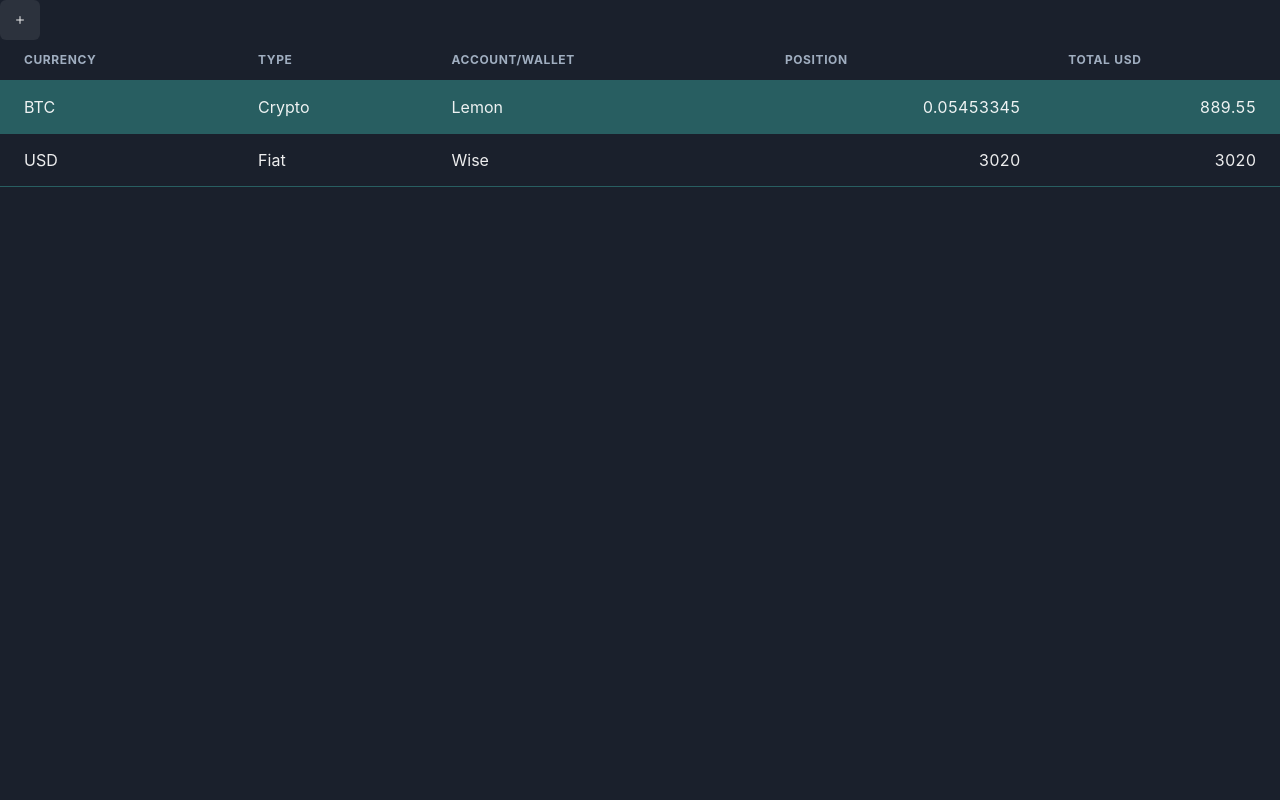
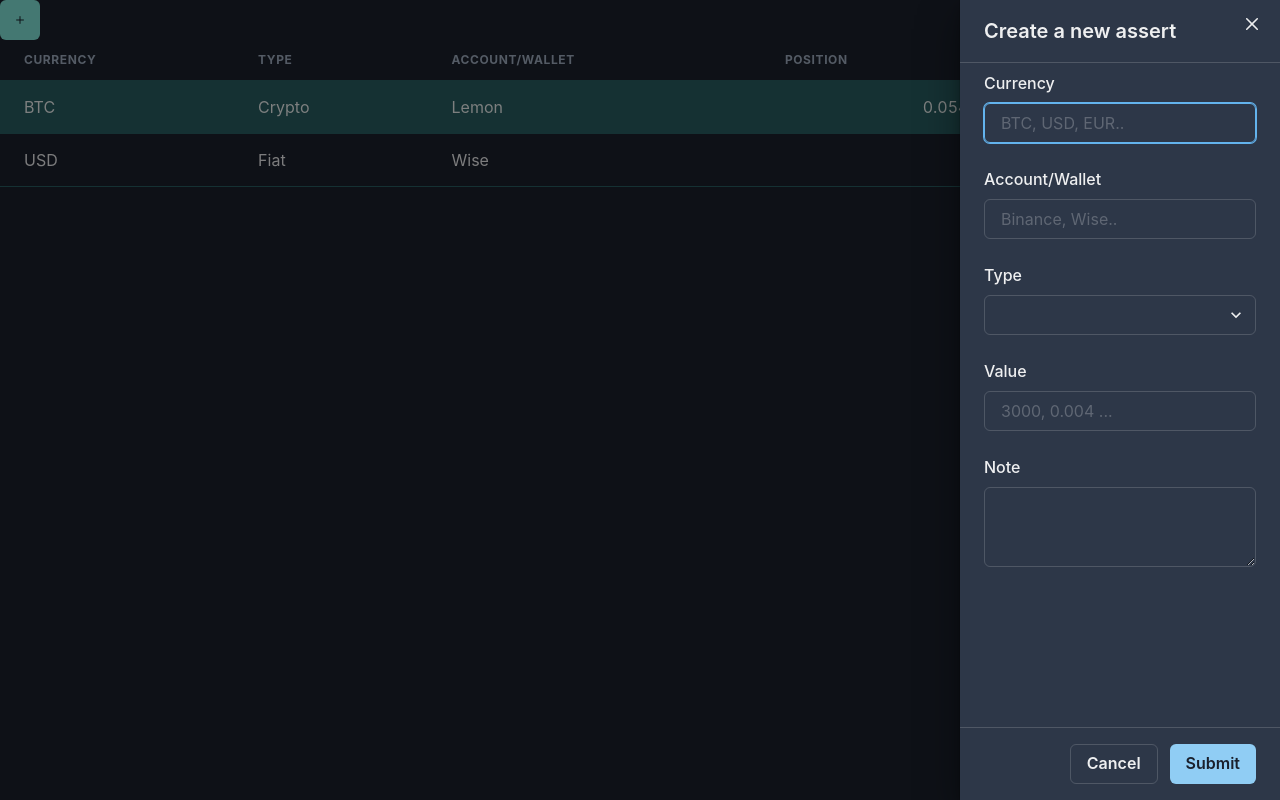
Before and after one commit to chinocejas/nextjs-blog, a Next.js app: page /FollowAssets in a window 1280 px wide. Both pictures are taken after a click on the button "Add Assert". Built offline with nearby package versions, Linux system fonts and the light colour scheme.

Commit message:
Adding element to list. Need Fix multiple values

```diff
--- a/components/FollowAssert/DrawerAddAssert.js
+++ b/components/FollowAssert/DrawerAddAssert.js
@@ -1,4 +1,5 @@
 import React from "react";
+import { IoIosAdd, IoAdd } from "react-icons/io";
 import {
   Drawer,
   DrawerBody,
@@ -9,80 +10,134 @@ import {
   DrawerCloseButton,
   useDisclosure,
   useRef,
+  IconButton,
   Button,
   AddIcon,
-  Stack,Box,FormLabel,Input,InputGroup, InputLeftAddon, InputRightAddon,Select,Textarea
-} from '@chakra-ui/react'
+  Stack,
+  Box,
+  FormLabel,
+  Input,
+  InputGroup,
+  InputLeftAddon,
+  InputRightAddon,
+  Select,
+  Textarea,
+} from "@chakra-ui/react";
 
-export default function DrawerAddAssert() {
-  const { isOpen, onOpen, onClose } = useDisclosure()
-  const firstField = React.useRef()
+export default function DrawerAddAssert(props) {
+  const { isOpen, onOpen, onClose, getDisclosureProps } = useDisclosure();
+  const firstField = React.useRef();
+  let assertList = props.assertList ;
+  var modelAssert = {
+    currency: "",
+    type: "",
+    accountWallet: "",
+    value: "",
+  };
+  const [assertValue, setAssertValue] = React.useState(modelAssert);
+  const [assertListValues] = React.useState(props.assertList);
+  const setAssertListValues = props.setAssertListValues;
+  //const assertListValues = props.assertList;
+  const changeHandler = (e) => {
+    const newAssertValue = { ...assertValue, [e.target.name]: e.currentTarget.value };
+    setAssertValue(newAssertValue);
+  };
+
+  const submitNewAssert = () => {
+    debugger;
+    setAssertListValues(prevState => {
+      console.log('prevState ' + JSON.stringify(prevState));
+      prevState.push(assertValue)
+    });
+    console.log('newState ' + JSON.stringify(assertListValues));
+    onClose();
+  };
 
   return (
     <>
-      <Button leftIcon={<AddIcon />} colorScheme='teal' onClick={onOpen}>
-        Create user
-      </Button>
+      <IconButton
+        aria-label="Add Assert"
+        icon={<IoIosAdd />}
+        colorScheme="teal"
+        onClick={onOpen}
+      />
       <Drawer
         isOpen={isOpen}
-        placement='right'
+        placement="right"
         initialFocusRef={firstField}
         onClose={onClose}
       >
         <DrawerOverlay />
         <DrawerContent>
           <DrawerCloseButton />
-          <DrawerHeader borderBottomWidth='1px'>
-            Create a new account
+          <DrawerHeader borderBottomWidth="1px">
+            Create a new assert
           </DrawerHeader>
 
           <DrawerBody>
-            <Stack spacing='24px'>
+            <Stack spacing="24px">
               <Box>
-                <FormLabel htmlFor='username'>Name</FormLabel>
+                <FormLabel htmlFor="currency">Currency</FormLabel>
                 <Input
                   ref={firstField}
-                  id='username'
-                  placeholder='Please enter user name'
+                  id="currency"
+                  name="currency"
+                  placeholder="BTC, USD, EUR.."
+                  onChange={changeHandler}
+                />
+              </Box>
+              <Box>
+                <FormLabel htmlFor="accountWallet">Account/Wallet</FormLabel>
+                <Input
+                  id="accountWallet"
+                  name="accountWallet"
+                  placeholder="Binance, Wise.."
+                  onChange={changeHandler}
                 />
               </Box>
 
               <Box>
-                <FormLabel htmlFor='url'>Url</FormLabel>
-                <InputGroup>
-                  <InputLeftAddon>http://</InputLeftAddon>
-                  <Input
-                    type='url'
-                    id='url'
-                    placeholder='Please enter domain'
-                  />
-                  <InputRightAddon>.com</InputRightAddon>
-                </InputGroup>
-              </Box>
-
-              <Box>
-                <FormLabel htmlFor='owner'>Select Owner</FormLabel>
-                <Select id='owner' defaultValue='segun'>
-                  <option value='segun'>Segun Adebayo</option>
-                  <option value='kola'>Kola Tioluwani</option>
+                <FormLabel htmlFor="type">Type</FormLabel>
+                <Select
+                  id="type"
+                  name="type"
+                  defaultValue="segun"
+                  onChange={changeHandler}
+                >
+                  <option value="blank"></option>
+                  <option value="crypto">Crypto</option>
+                  <option value="fiat">Fiat</option>
+                  <option value="stock">Stock</option>
                 </Select>
               </Box>
 
               <Box>
-                <FormLabel htmlFor='desc'>Description</FormLabel>
-                <Textarea id='desc' />
+                <FormLabel htmlFor="value">Value</FormLabel>
+                <Input
+                  id="value"
+                  name="value"
+                  placeholder="3000, 0.004 ..."
+                  onChange={changeHandler}
+                />
+              </Box>
+
+              <Box>
+                <FormLabel htmlFor="note">Note</FormLabel>
+                <Textarea id="note" name="note" onChange={changeHandler} />
               </Box>
             </Stack>
           </DrawerBody>
 
-          <DrawerFooter borderTopWidth='1px'>
-            <Button variant='outline' mr={3} onClick={onClose}>
+          <DrawerFooter borderTopWidth="1px">
+            <Button variant="outline" mr={3} onClick={onClose}>
               Cancel
             </Button>
-            <Button colorScheme='blue'>Submit</Button>
+            <Button colorScheme="blue" onClick={submitNewAssert}>
+              Submit
+            </Button>
           </DrawerFooter>
         </DrawerContent>
       </Drawer>
     </>
-  )
+  );
 }
--- a/components/FollowAssert/TablePortfolio.js
+++ b/components/FollowAssert/TablePortfolio.js
@@ -1,4 +1,4 @@
-
+import React, {useState, useEffect, useContext} from 'react'
 import {
   Table,
   Thead,
@@ -14,6 +14,8 @@ import {
 export default function TablePortfolio(props) {
   let headerList = props.headers ?  props.headers : [];
   let rows = props.rows ? props.rows : [];
+  const [rowsData] = useState(rows);
+
   return (
     <TableContainer>
     <Table variant="striped" colorScheme="teal">
@@ -28,7 +30,7 @@ export default function TablePortfolio(props) {
       </Thead>
       <Tbody>
         {
-            rows.map((row,index) => {
+            rowsData.map((row,index) => {
                 return <Tr key={index}>
                   <Td>{row.currency}</Td>
                   <Td>{row.type}</Td>
--- a/components/SocialIcons/SocialIconsSmall.js
+++ b/components/SocialIcons/SocialIconsSmall.js
@@ -1,9 +1,8 @@
 import { BsGoogle, BsTwitter, BsLinkedin, BsInstagram } from "react-icons/bs";
 import { Button, Center, Flex, HStack, Link, Spacer } from "@chakra-ui/react";
-import theme from "../../theme/default";
+
 
 export default function SocialIconsSmall() {
-  console.log(theme.config);
 
   return (
     <Flex minWidth='max-content' alignItems='center' gap='2'>
--- a/pages/FollowAssets.js
+++ b/pages/FollowAssets.js
@@ -1,4 +1,5 @@
 import Head from "next/head";
+import React, {useState, useEffect, useContext} from 'react'
 import TablePortfolio from "../components/FollowAssert/TablePortfolio";
 import { IconButton } from '@chakra-ui/react'
 import ButtonAdd from "../components/FollowAssert/ButtonAdd";
@@ -30,6 +31,9 @@ export default function FollowAssets() {
       totalUsd: 3020,
     },
   ];
+  const [assertListValues, setAssertListValues] = useState(rows);
+
+ ;
 
   return (
     <div className="container">
@@ -37,10 +41,8 @@ export default function FollowAssets() {
         <title>Follow Assets</title>
       </Head>
       <main>
-        <ButtonAdd></ButtonAdd>
-        {/*<DrawerAddAssert></DrawerAddAssert> */}
-
-        <TablePortfolio headers={headerList} rows={rows}></TablePortfolio>
+        <DrawerAddAssert assertList= {assertListValues} setAssertListValues = {setAssertListValues}></DrawerAddAssert>
+        <TablePortfolio headers={headerList} rows={assertListValues} assertListValues ={assertListValues}></TablePortfolio>
       </main>
     </div>
   );
```
